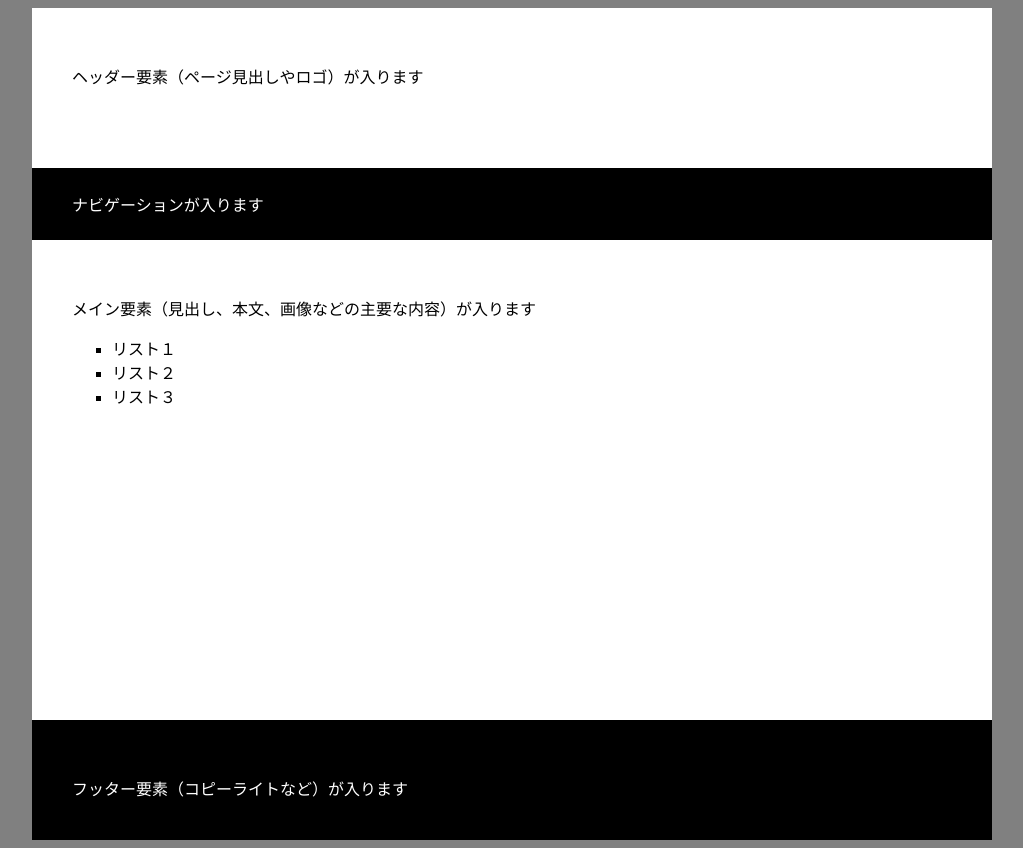
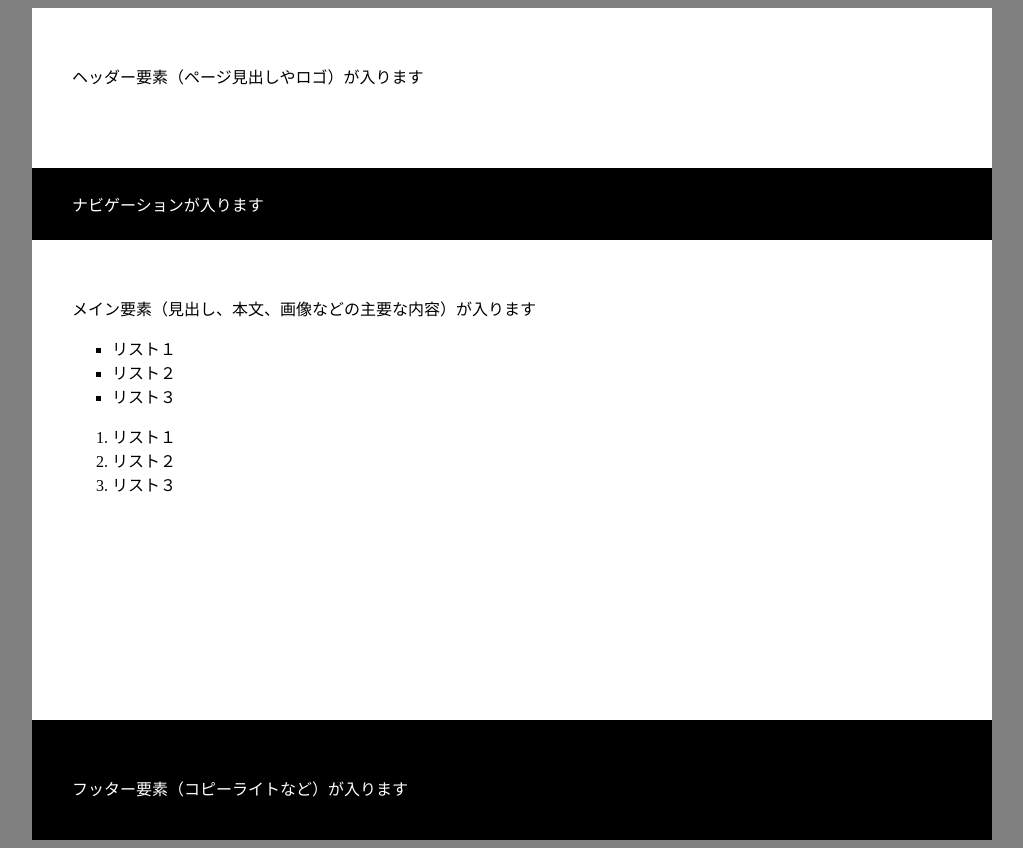
Before and after one commit to ngsm-syr/css_sample_04, a plain HTML site: page index.html in a window 1280 px wide. Shown: the whole page, without its empty margins (128-1151 px from the left). Drawn offline with Linux system fonts and the light colour scheme.

Commit message:
Update index.html

```diff
--- a/index.html
+++ b/index.html
@@ -20,6 +20,11 @@
       <li>リスト２</li>
       <li>リスト３</li>
     </ul>
+    <ol>
+      <li>リスト１</li>
+      <li>リスト２</li>
+      <li>リスト３</li>
+    </ol>
   </main>
   <footer>
     <p>フッター要素（コピーライトなど）が入ります</p>
```
